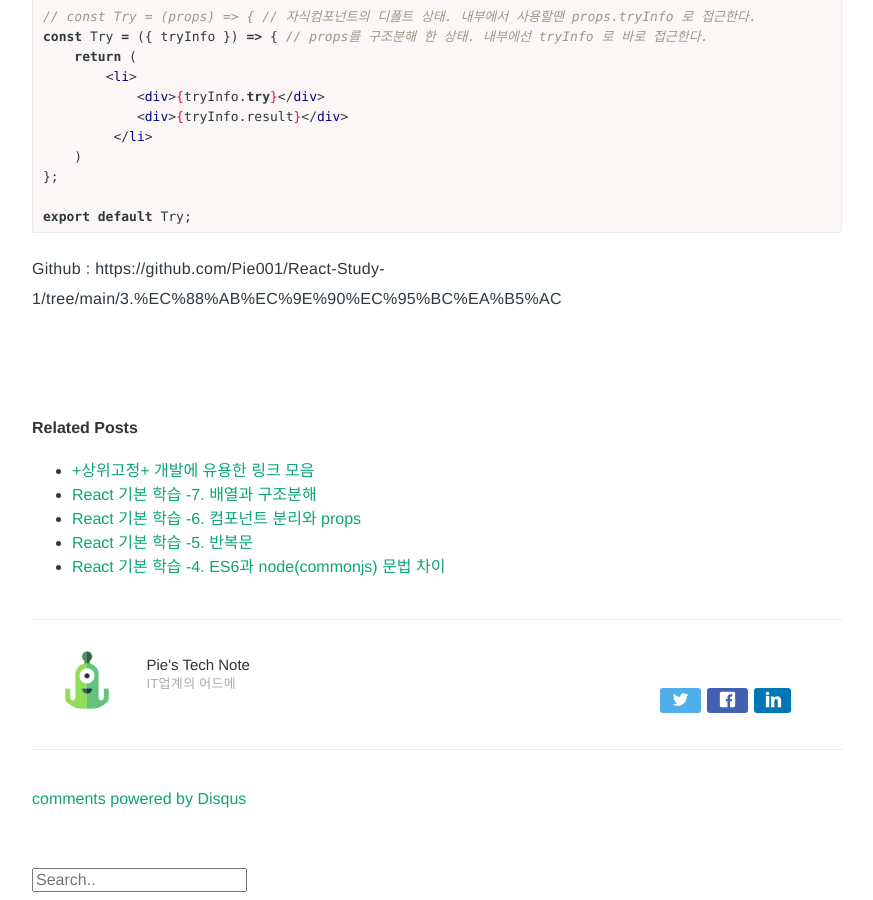
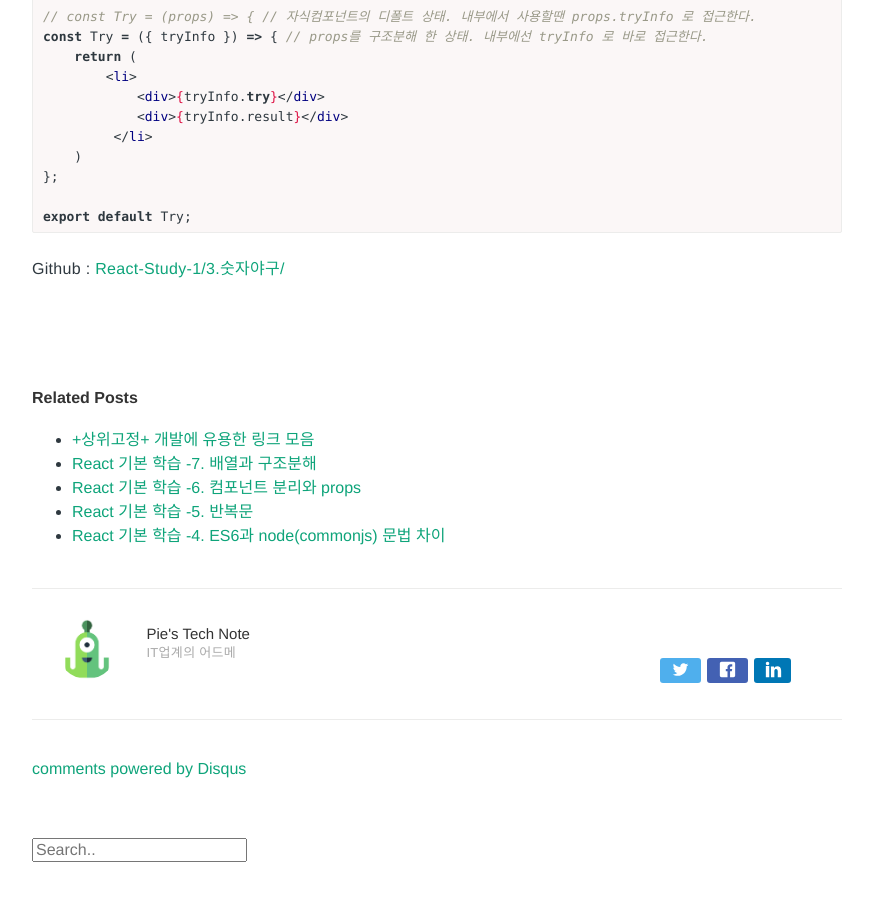
Before and after one commit to Pie001/pie001.github.io, a Jekyll site: the page built from _posts/2020-11-19-0077.md, in a window 1280 px wide and 900 px high, scrolled down 5207 px. Shown: the whole window, without its empty margins (203-1076 px from the left). Built offline with Jekyll 4.4.1, drawn with Linux system fonts in a browser that asks for light colours; comment, search, counter and statistics services are not loaded.

Commit message:
Update 2020-11-19-0077.md

````diff
--- a/_posts/2020-11-19-0077.md
+++ b/_posts/2020-11-19-0077.md
@@ -254,4 +254,4 @@
 export default Try;
 ```
 
-Github : https://github.com/Pie001/React-Study-1/tree/main/3.%EC%88%AB%EC%9E%90%EC%95%BC%EA%B5%AC
+Github : [React-Study-1/3.숫자야구/](https://github.com/Pie001/React-Study-1/tree/main/3.%EC%88%AB%EC%9E%90%EC%95%BC%EA%B5%AC)
````
